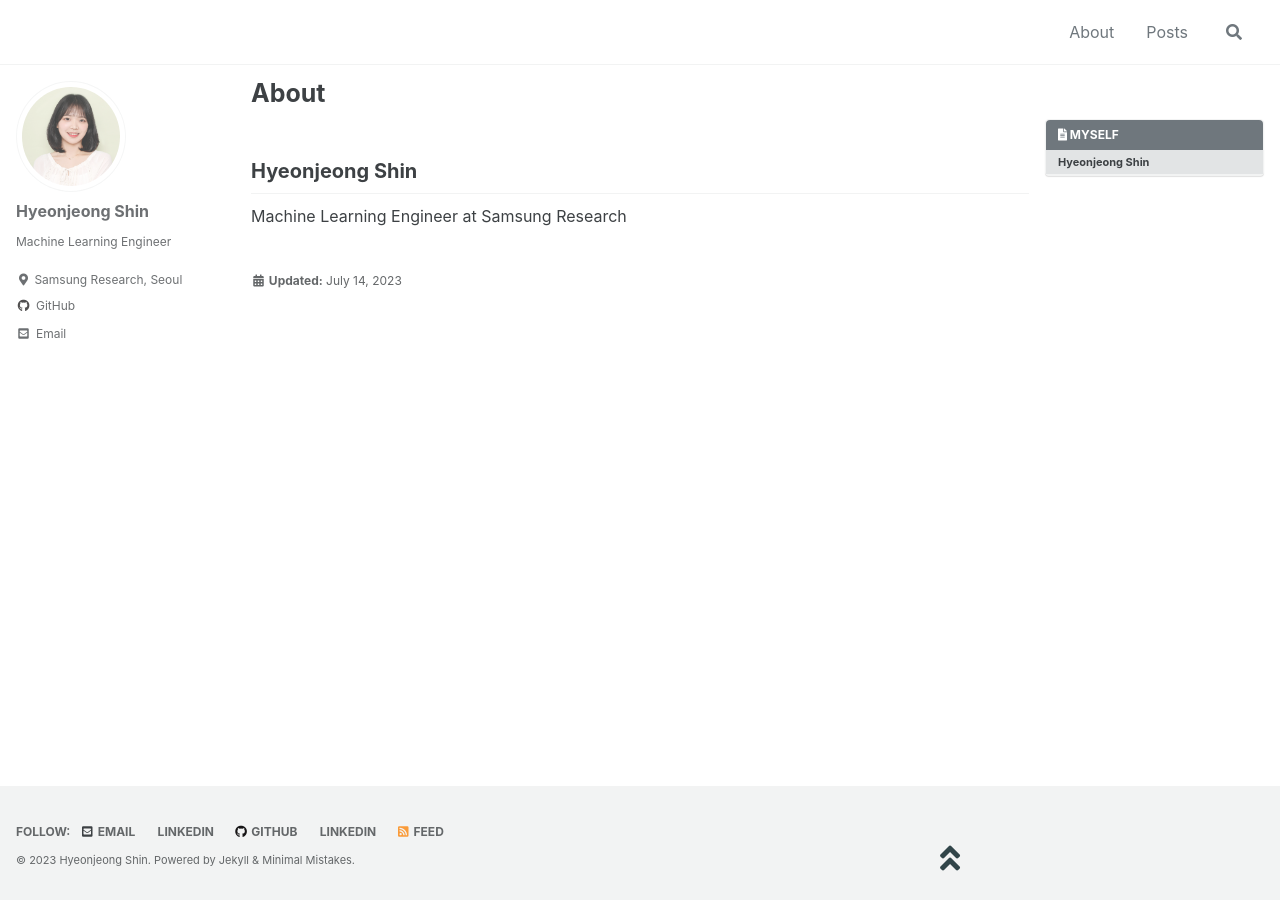
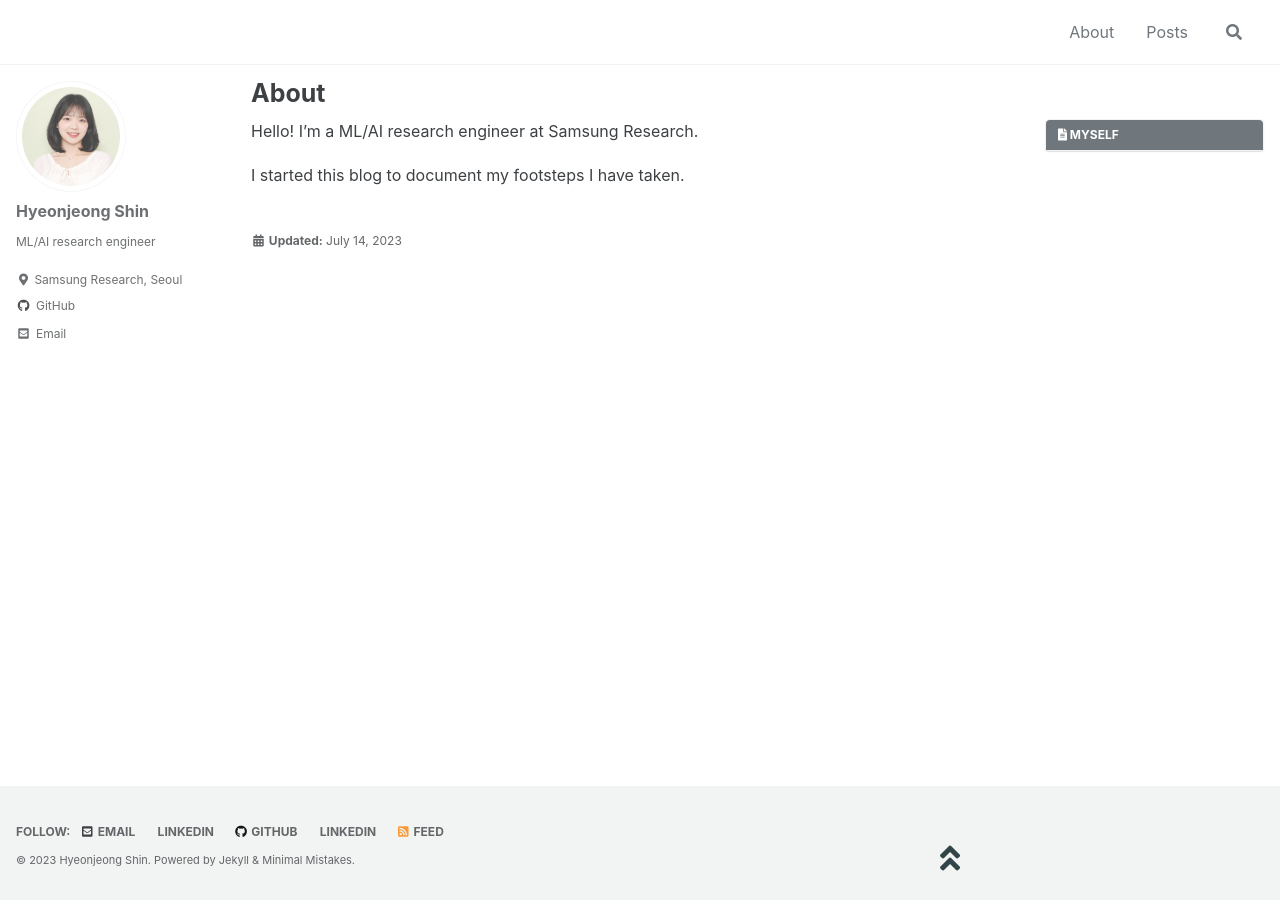
Before and after one commit to hyeonjeong1/hyeonjeong1.github.io, a Jekyll site: the page built from _pages/about.md, in a window 1280 px wide. Built offline with Jekyll 4.4.1, drawn with Linux system fonts in a browser that asks for light colours; cached includes are drawn as plain includes.

Commit message:
modify about.md

```diff
--- a/_config.yml
+++ b/_config.yml
@@ -106,7 +106,7 @@ analytics:
 author:
   name             : "Hyeonjeong Shin"
   avatar           : "/assets/images/profile.jpg"
-  bio              : "Machine Learning Engineer"
+  bio              : "ML/AI research engineer"
   location         : "Samsung Research, Seoul"
   email            : "hyeonjeong1@gmail.com"
   links:
--- a/_pages/about.md
+++ b/_pages/about.md
@@ -7,5 +7,6 @@ toc_label: "MYSELF"
 last_modified_at: 2023-07-14
 ---
 
-## Hyeonjeong Shin
-Machine Learning Engineer at Samsung Research
+Hello! I'm a ML/AI research engineer at Samsung Research.
+
+I started this blog to document my footsteps I have taken.
```
